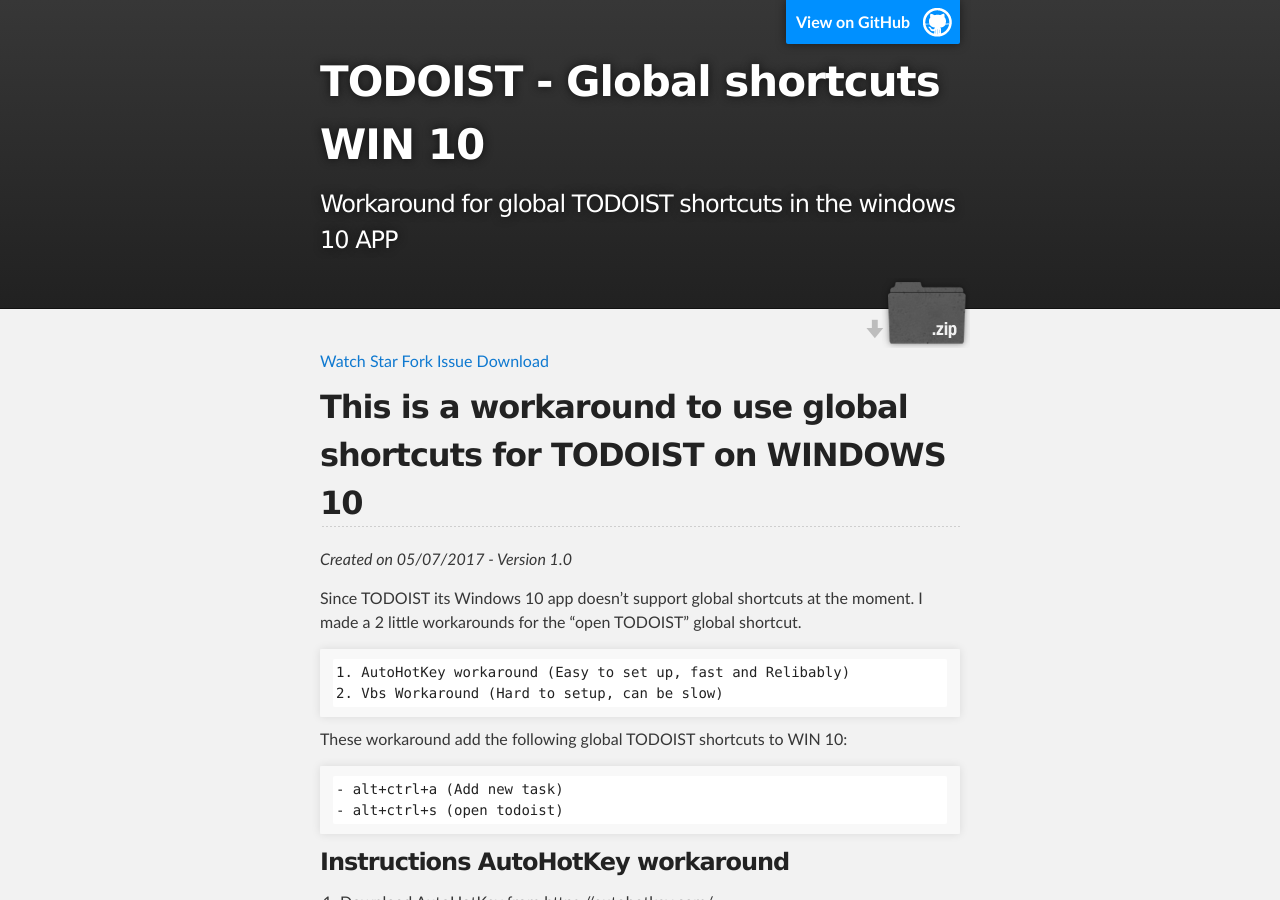
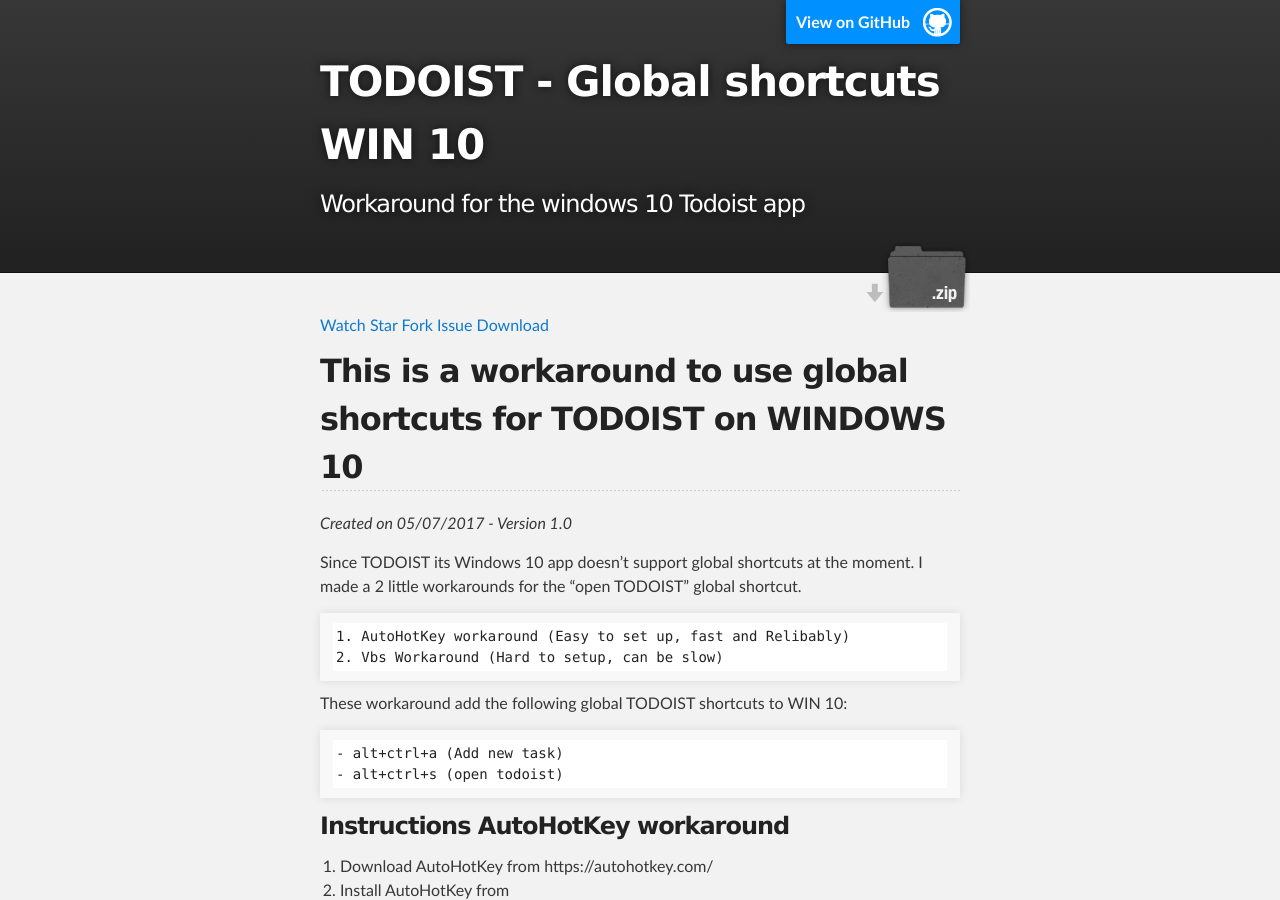
Before and after one commit to rickstaa/todoist-global-shortcuts-WIN10, a Jekyll site: the page built from index.md, in a window 1280 px wide and 900 px high. Built offline with Jekyll 4.4.1, drawn with Linux system fonts in a browser that asks for light colours; our own code applies the rules of GitHub Pages for plain Markdown files.

Commit message:
change description

```diff
--- a/_config.yml
+++ b/_config.yml
@@ -1,5 +1,5 @@
 title: TODOIST - Global shortcuts WIN 10
-description: Workaround for global TODOIST shortcuts in the windows 10 APP
+description: Workaround for the windows 10 Todoist app
 show_downloads: true
 zip_url:  https://github.com/rickstaa/Todoist_Global_Shortcuts_WIN10/archive/master.zip
 google_analytics:
```
